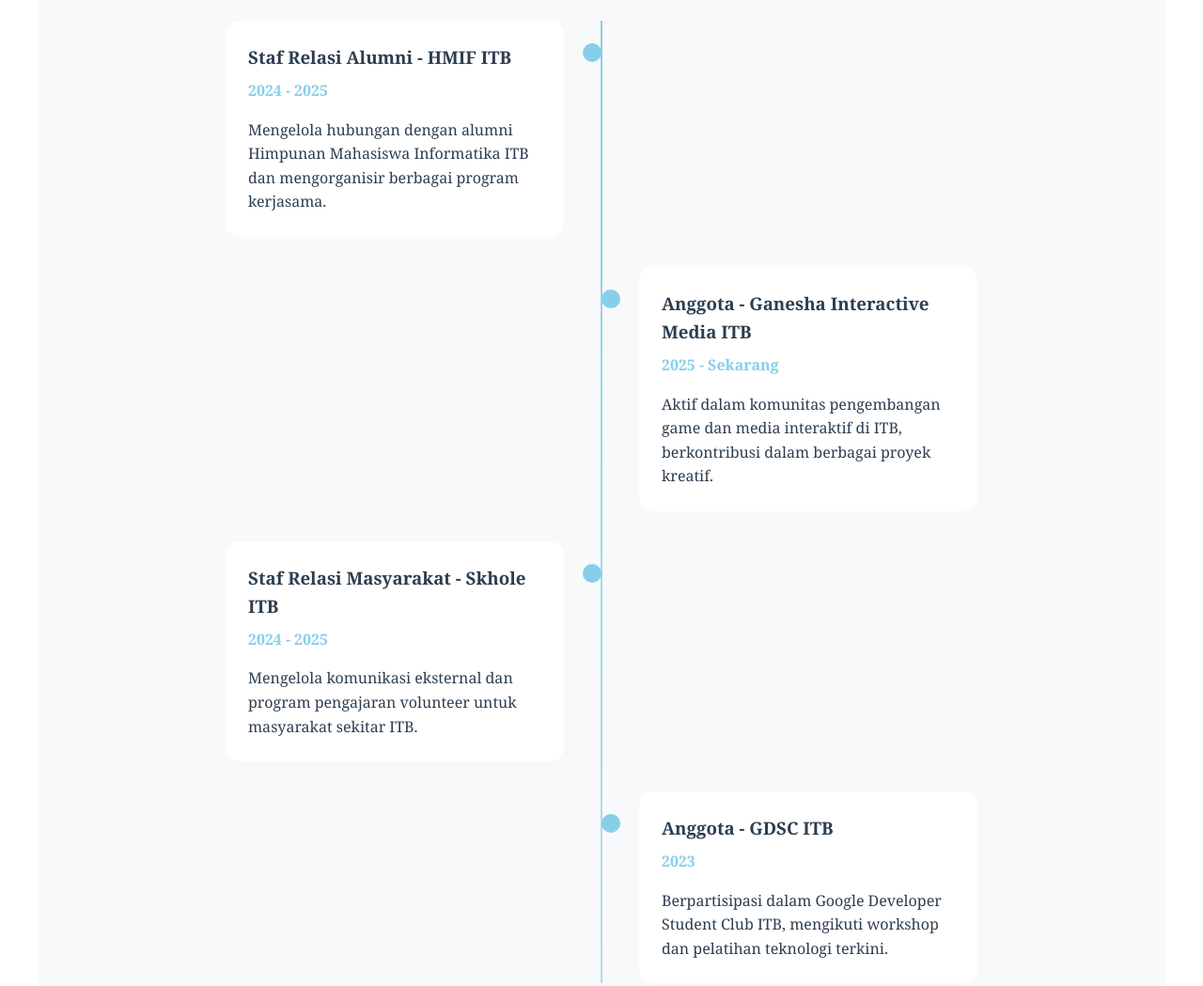
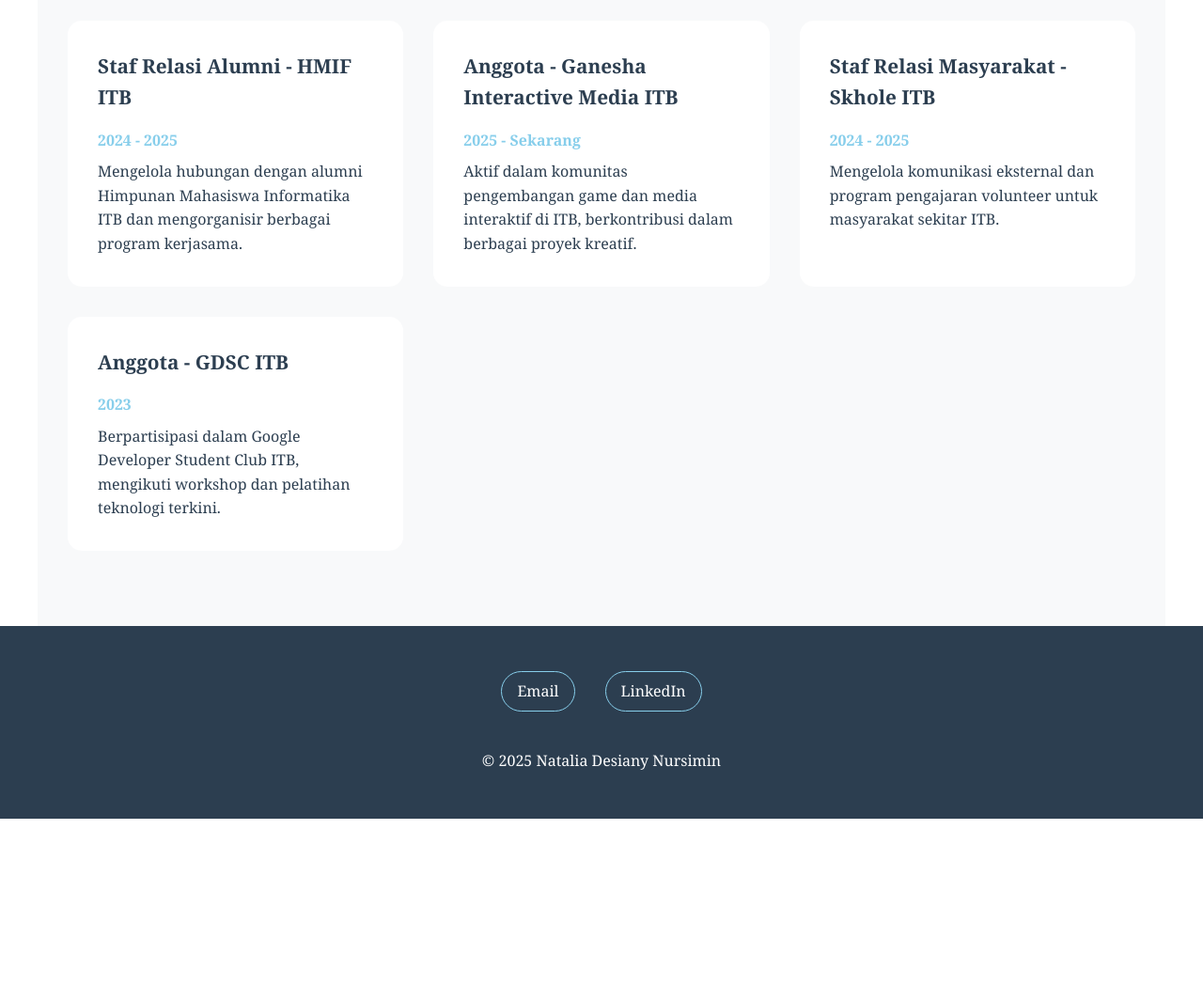
Before and after one commit to nataliadesiany/Tugas-Web-Portofolio-Pribadi-, a plain HTML site: page index.html in a window 1280 px wide. Shown: the part 2800-3849 px from the top of the page at 94% size. After the commit the page ends 3671 px from the top, so only its background shows below. Drawn offline with Linux system fonts and the light colour scheme.

Commit message:
Refactor code

```diff
--- a/index.html
+++ b/index.html
@@ -564,34 +564,26 @@
 
     <section id="experience">
         <h2>Pengalaman Organisasi</h2>
-        <div class="timeline">
-            <div class="timeline-item">
-                <div class="timeline-content">
+        <div class="skills-grid">
+            <div class="skill-category">
                 <h3>Staf Relasi Alumni - HMIF ITB</h3>
-                    <div class="timeline-date">2024 - 2025</div>
+                <p style="color: var(--primary-blue); font-weight: bold; margin-bottom: 0.5rem;">2024 - 2025</p>
                 <p>Mengelola hubungan dengan alumni Himpunan Mahasiswa Informatika ITB dan mengorganisir berbagai program kerjasama.</p>
             </div>
-            </div>
-            <div class="timeline-item">
-                <div class="timeline-content">
+            <div class="skill-category">
                 <h3>Anggota - Ganesha Interactive Media ITB</h3>
-                    <div class="timeline-date">2025 - Sekarang</div>
+                <p style="color: var(--primary-blue); font-weight: bold; margin-bottom: 0.5rem;">2025 - Sekarang</p>
                 <p>Aktif dalam komunitas pengembangan game dan media interaktif di ITB, berkontribusi dalam berbagai proyek kreatif.</p>
             </div>
-            </div>
-            <div class="timeline-item">
-                <div class="timeline-content">
+            <div class="skill-category">
                 <h3>Staf Relasi Masyarakat - Skhole ITB</h3>
-                    <div class="timeline-date">2024 - 2025</div>
+                <p style="color: var(--primary-blue); font-weight: bold; margin-bottom: 0.5rem;">2024 - 2025</p>
                 <p>Mengelola komunikasi eksternal dan program pengajaran volunteer untuk masyarakat sekitar ITB.</p>
             </div>
-            </div>
-            <div class="timeline-item">
-                <div class="timeline-content">
+            <div class="skill-category">
                 <h3>Anggota - GDSC ITB</h3>
-                    <div class="timeline-date">2023</div>
+                <p style="color: var(--primary-blue); font-weight: bold; margin-bottom: 0.5rem;">2023</p>
                 <p>Berpartisipasi dalam Google Developer Student Club ITB, mengikuti workshop dan pelatihan teknologi terkini.</p>
-                </div>
             </div>
         </div>
     </section>
```
Lines whose indentation alone changed are shown as unchanged.
